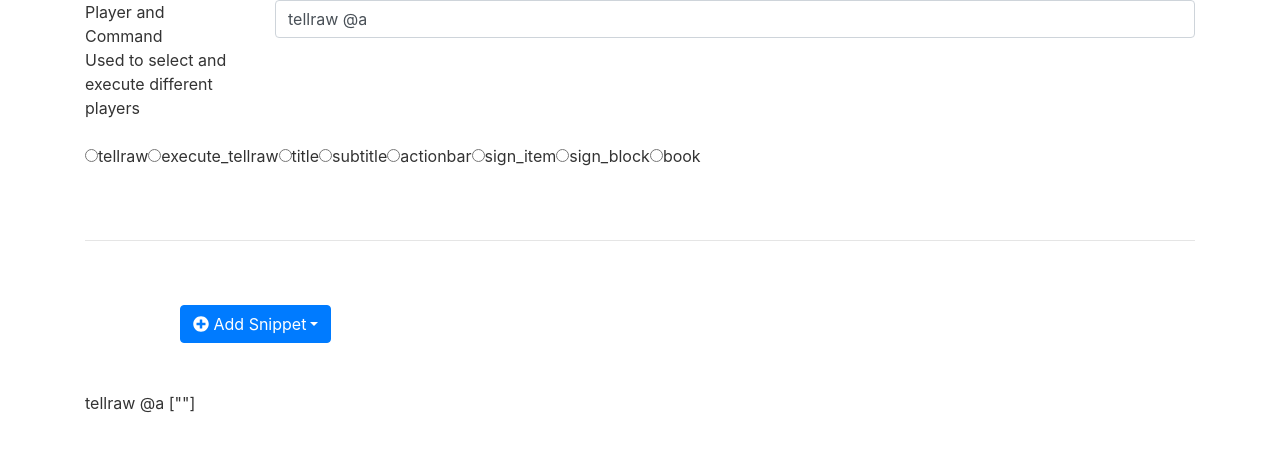
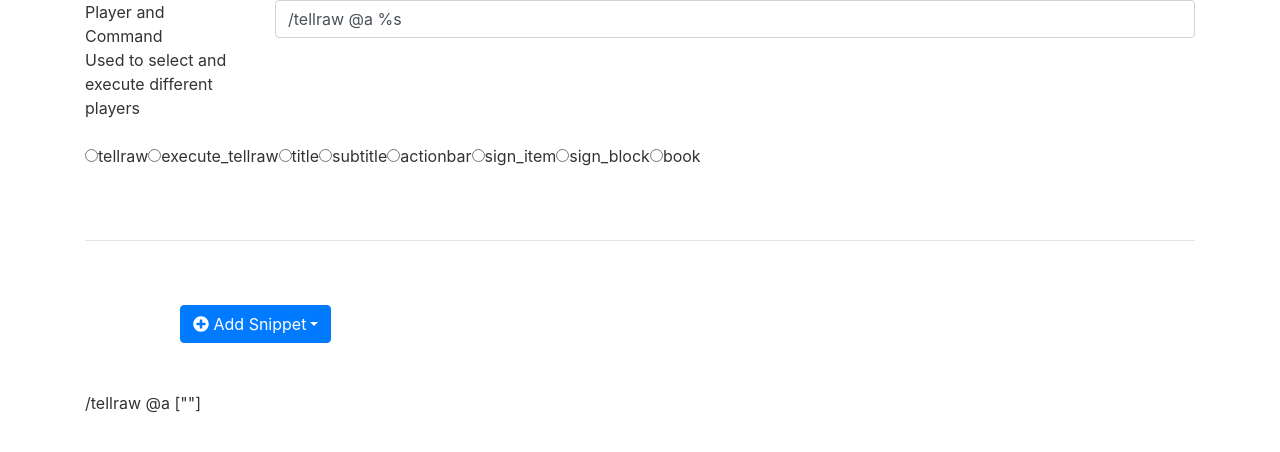
Before and after one commit to ezfe/tellraw, a React app: page / in a window 1280 px wide. Shown: the top 452 px of the page. Built offline with nearby package versions, Linux system fonts and the light colour scheme.

Commit message:
Custom command specification and %s replacement

```diff
--- a/src/components/Tellraw.tsx
+++ b/src/components/Tellraw.tsx
@@ -14,6 +14,7 @@ export interface TellrawProps {
 interface TellrawState {
   snippets: Array<Snippet>
   editing: Snippet
+  command: string,
   compiled: string
 }
 
@@ -47,6 +48,7 @@ class Tellraw extends React.Component<TellrawProps, TellrawState> {
     this.state = {
       snippets: loaded_snippets,
       editing: null,
+      command: "/tellraw @a %s",
       compiled: ""
     }
 
@@ -143,9 +145,10 @@ class Tellraw extends React.Component<TellrawProps, TellrawState> {
     this.recompile(updatedSnippets)
   }
 
-  recompile(snippets: Array<Snippet> = null) {
+  recompile(snippets: Array<Snippet> = null, command: string = null) {
     if (snippets === null) snippets = this.state.snippets
-    this.setState({ compiled: compile(snippets) })
+    if (command === null) command = this.state.command
+    this.setState({ compiled: compile(snippets, command) })
   }
 
   editor() {
@@ -207,7 +210,10 @@ class Tellraw extends React.Component<TellrawProps, TellrawState> {
             <span lang="player.description">Used to select and execute different players</span>
           </div>
           <div id="playerDiv" className="col-sm-10 col-xs-12 row-margin-top row-margin-bottom command_container">
-            <input value="tellraw @a" id="command" type="text" className="form-control" />
+            <input value={this.state.command}
+                   onChange={(event) => { this.setState({ command: event.target.value }); this.recompile(null, event.target.value); }}
+                   type="text"
+                   className="form-control" />
           </div>
         </div>
         <br />
--- a/src/helpers/index.ts
+++ b/src/helpers/index.ts
@@ -1,6 +1,6 @@
 import { Snippet, SnippetType, Color } from "../classes/Snippet";
 
-export function compile(snippets: Array<Snippet>): string {
+export function compile(snippets: Array<Snippet>, command: string): string {
 
     let results = Array<Object>()
     results.push("")
@@ -39,7 +39,14 @@ export function compile(snippets: Array<Snippet>): string {
         results.push(pending)
     }
 
-    return `tellraw @a ${JSON.stringify(results)}`
+    const encoded = JSON.stringify(results)
+    if (command.indexOf("%s") === -1) {
+        // error
+        console.error("No %s to replace")
+        return encoded
+    } else {
+        return command.replace("%s", encoded);
+    }
 }
 
 export function load_legacy(): Array<Snippet> {
```
